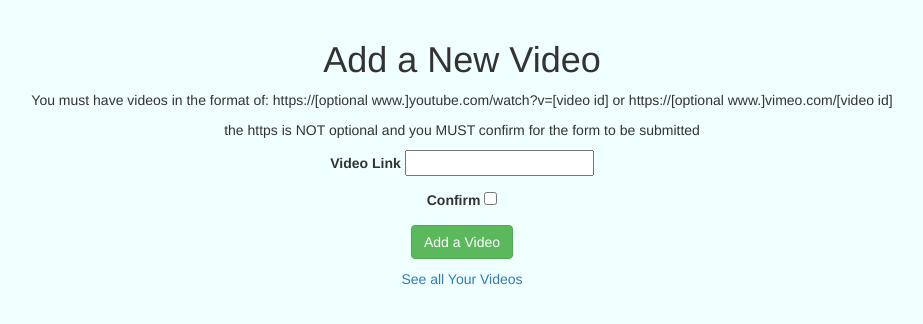
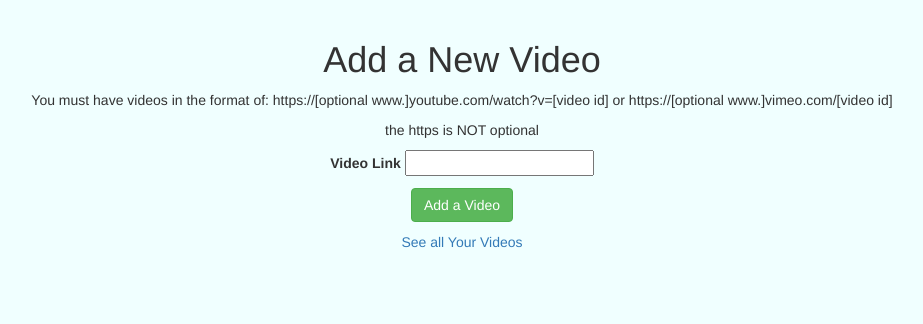
Before and after one commit to v-lai/video_crud_app, a Flask app: page /profile/1/videos/new in a window 1280 px wide. Shown: the part 52-376 px from the top of the page, without its empty margins (178-1101 px from the left). Run offline with Flask 2, Linux system fonts and the light colour scheme; the visitor is signed in with stand-in values (Sample User, id 1); data comes from the database, SQL or seed files in the repository; some libraries are stand-ins or nearby versions.

Commit message:
refactor and remove confirm checkbox for videos

```diff
--- a/app.py
+++ b/app.py
@@ -74,7 +74,7 @@ def signup():
         db.session.commit()
         session['username'] = newuser.username
         flash('Thanks for signing up!')
-        return redirect(url_for('profile',id=User.query.first(newuser).id))
+        return redirect(url_for('profile', id=newuser.id))
     return render_template('/users/signup.html', form=form)
 
 @app.route('/login', methods=['GET', 'POST'])
@@ -112,7 +112,6 @@ def profile(id):
     if user is None:
         return redirect(url_for('login'))
 
-    # embed()
     if request.method == b"PATCH":
         user.username = request.form['username']
         user.email = request.form['email']
@@ -128,9 +127,9 @@ def profile(id):
         flash("User deleted!")
         return redirect(url_for('index'))
 
-    return render_template('/users/profile.html', id=id, user=user, users=User.query.all())
+    return render_template('/users/profile.html', user=user, users=User.query.all())
 
-@app.route('/profile/<int:id>/edit', methods=['GET', 'POST'])
+@app.route('/profile/<int:id>/edit')
 def edit_profile(id):
     if 'username' not in session:
         return redirect(url_for('login'))
@@ -139,29 +138,21 @@ def edit_profile(id):
         return redirect(url_for('login'))
 
     form = SignupForm(obj=user)
-    form.populate_obj(user)
-    if request.method == 'POST' and form.validate():
-        db.session.add(user)
-        db.session.commit()
-        flash("Edited user!")
-        return redirect(url_for('logout'))
-    return render_template('/users/edit.html', id=id, user=user, users=User.query.all(), form=form)
+    return render_template('/users/edit.html', user=user, users=User.query.all(), form=form)
 
 
 class Video(db.Model):
     __tablename__ = "videos"
     id = db.Column(db.Integer, primary_key=True)
     video = db.Column(db.VARCHAR(50))
-    confirm = db.Column(db.Boolean)
     user_id = db.Column(db.Integer, db.ForeignKey('users.id'))
 
-    def __init__(self, video, confirm, user_id):
+    def __init__(self, video, user_id):
         self.video = video
-        self.confirm = confirm
         self.user_id = user_id
 
     def __repr__(self):
-        return "{}, user_id: {}, video: {}, confirm: {}".format(self.user.username, self.user_id, self.video, self.confirm)
+        return "{}, user_id: {}, video: {}".format(self.user.username, self.user_id, self.video)
 
 @app.route('/profile/<int:id>/videos')
 def v_index(id):
@@ -172,7 +163,7 @@ def v_index(id):
         return redirect(url_for('login'))
 
     check_user = User.query.filter_by(id=id).first_or_404()
-    return render_template('/videos/index.html', id=check_user.id, users=User.query.all(), videos=check_user.videos)
+    return render_template('/videos/index.html', user=check_user, users=User.query.all())
 
 @app.route('/profile/<int:id>/videos/new', methods=['GET', 'POST'])
 def v_new(id):
@@ -185,16 +176,11 @@ def v_new(id):
     check_user = User.query.filter_by(id=id).first_or_404()
     vform = VideoForm(request.form)
     if request.method == 'POST' and vform.validate():
-        # embed()
-        if request.form['confirm'] == False:
-            flash("You must confirm before submitting!")
-            return render_template('/videos/new.html', id=check_user.id, users=User.query.all(), form=vform)
-        check_confirm = True
-        db.session.add(Video(request.form['video'], check_confirm, id))
+        db.session.add(Video(request.form['video'], id))
         db.session.commit()
         flash("New video posted!")
-        return redirect(url_for('v_index', id=check_user.id, users=User.query.all(), videos=check_user.videos))
-    return render_template('/videos/new.html', id=check_user.id, users=User.query.all(), form=vform)
+        return redirect(url_for('v_index', id=check_user.id))
+    return render_template('/videos/new.html', user=check_user, users=User.query.all(), form=vform)
 
 
 @app.route('/profile/<int:id>/videos/<int:vid>', methods=["GET", "PATCH", "DELETE"])
@@ -212,18 +198,18 @@ def v_show(id, vid):
         db.session.add(check_video)
         db.session.commit()
         flash("Video edited!")
-        return redirect(url_for('v_index', id=check_user.id, users=User.query.all(), videos=check_user.videos))
+        return redirect(url_for('v_index', id=check_user.id))
 
     if request.method == b"DELETE":
         db.session.delete(check_video)
         db.session.commit()
         flash("Video deleted!")
-        return redirect(url_for('v_index', id=check_user.id, users=User.query.all(), videos=check_user.videos))
+        return redirect(url_for('v_index', id=check_user.id))
 
-    return render_template('/videos/show.html', id=check_user.id, users=User.query.all(), video=check_video, vid=vid)
+    return render_template('/videos/show.html', user=check_user, users=User.query.all(), video=check_video, vid=vid)
 
 
-@app.route('/profile/<int:id>/videos/<int:vid>/edit', methods=['GET', 'POST'])
+@app.route('/profile/<int:id>/videos/<int:vid>/edit')
 def v_edit(id, vid):
     if 'username' not in session:
         return redirect(url_for('login'))
@@ -235,13 +221,7 @@ def v_edit(id, vid):
     check_video = Video.query.filter_by(id=vid).first_or_404()
 
     vform = VideoForm(obj=check_video)
-    vform.populate_obj(check_video)
-    if request.method == 'POST' and vform.validate():
-        db.session.add(check_video)
-        db.session.commit()
-        flash("Edited video!")
-        return redirect(url_for('v_index', id=check_user.id, users=User.query.all(), videos=check_user.videos))
-    return render_template('/videos/edit.html', id=check_user.id, users=User.query.all(), user=check_user, video=check_video, form=vform)
+    return render_template('/videos/edit.html', user=check_user, users=User.query.all(), video=check_video, form=vform)
 
 if __name__ == '__main__':
     app.run()
--- a/forms.py
+++ b/forms.py
@@ -32,7 +32,6 @@ class LoginForm(FlaskForm):
 
 class VideoForm(FlaskForm):
     video = StringField('Video Link', [validators.Length(min=10, max=50)])
-    confirm = BooleanField('Confirm')
 
     def __init__(self, *args, **kwargs):
         FlaskForm.__init__(self, *args, **kwargs)
--- a/templates/users/profile.html
+++ b/templates/users/profile.html
@@ -1,12 +1,12 @@
 {% extends './base.html' %}
 {% block title %}
-    Video App {{ session['username'] }}'s Page
+    Video App {{ user.username }}'s Page
 {% endblock %}
 
 {% block content %}
 <div class="jumbotron">
     <h1>Profile</h1>
-    <h3>This is {{ session['username'] }}'s page</h3>
+    <h3>This is {{ user.username }}'s page</h3>
 </div>
-<a class="btn btn-success" href="{{url_for('v_index', id=id)}}">See Favorite Videos</a>
+<a class="btn btn-success" href="{{url_for('v_index', id=user.id)}}">See Favorite Videos</a>
 {% endblock %}
--- a/templates/videos/edit.html
+++ b/templates/videos/edit.html
@@ -7,7 +7,7 @@
 <h1>Edit a Video</h1>
 <p>You must have videos in the format of: https://[optional www.]youtube.com/watch?v=[video id] or https://[optional www.]vimeo.com/[video id]</p>
 <p>the https is NOT optional and you MUST confirm for the form to be submitted</p>
-<form action="{{url_for('v_edit', id=id, users=users, video=video, vid=video.id)}}?_method=PATCH" method="POST">
+<form action="{{url_for('v_show', id=user.id, vid=video.id)}}?_method=PATCH" method="POST">
      {{ form.csrf_token }}
      {% for field in form %}
         {% if field.name != 'csrf_token' %}
@@ -26,11 +26,11 @@
     <button class="btn btn-warning" type="submit">Edit Video</button>
 </form>
 <p></p>
-<form action="{{url_for('v_show', id=id, users=users, video=video, vid=video.id)}}?_method=DELETE" method="POST">
+<form action="{{url_for('v_show', id=user.id, vid=video.id)}}?_method=DELETE" method="POST">
     <button class="btn btn-danger" type="submit">Delete Video</button>
 </form>
 <p></p>
 <p>
-    <a href="{{url_for('v_index', id=id)}}">See all Your Videos</a>
+    <a href="{{url_for('v_index', id=user.id)}}">See all Your Videos</a>
 </p>
 {% endblock %}
--- a/templates/videos/new.html
+++ b/templates/videos/new.html
@@ -6,8 +6,8 @@
 {% block content %}
 <h1>Add a New Video</h1>
 <p>You must have videos in the format of: https://[optional www.]youtube.com/watch?v=[video id] or https://[optional www.]vimeo.com/[video id]</p>
-<p>the https is NOT optional and you MUST confirm for the form to be submitted</p>
-<form action="{{url_for('v_new', id=id, form=form)}}" method="POST">
+<p>the https is NOT optional</p>
+<form action="{{url_for('v_new', id=user.id, form=form)}}" method="POST">
      {{ form.csrf_token }}
      {% for field in form %}
         {% if field.name != 'csrf_token' %}
@@ -27,6 +27,6 @@
 </form>
 <p></p>
 <p>
-    <a href="{{url_for('v_index', id=id)}}">See all Your Videos</a>
+    <a href="{{url_for('v_index', id=user.id)}}">See all Your Videos</a>
 </p>
 {% endblock %}
--- a/templates/videos/show.html
+++ b/templates/videos/show.html
@@ -1,6 +1,6 @@
 {% extends './base.html' %}
 {% block title %}
-    Video App Show Video {{ video.id }} Details
+    Video App Show Video Details
 {% endblock %}
 
 {% block content %}
@@ -23,9 +23,9 @@
 </div>
 <p></p>
 <p>
-    <a class="btn btn-warning" href="{{url_for('v_edit', id=id, vid=video.id)}}">Edit this Video</a>
+    <a class="btn btn-warning" href="{{url_for('v_edit', id=user.id, vid=video.id)}}">Edit this Video</a>
 </p>
 <p>
-    <a href="{{url_for('v_index', id=id)}}">See all Your Videos</a>
+    <a href="{{url_for('v_index', id=user.id)}}">See all Your Videos</a>
 </p>
 {% endblock %}
```
Also changed, not shown: migrations/versions/4399c8d93e59_remove_confirm_from_video_form.py (added, +28 -0 lines), templates/users/edit.html (+4 -4 lines), templates/videos/index.html (+4 -4 lines).
